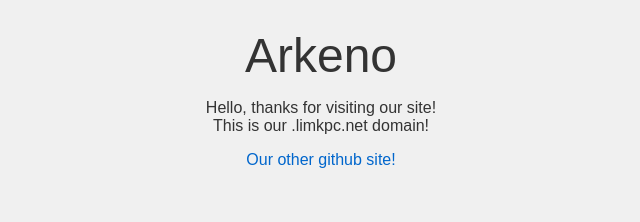
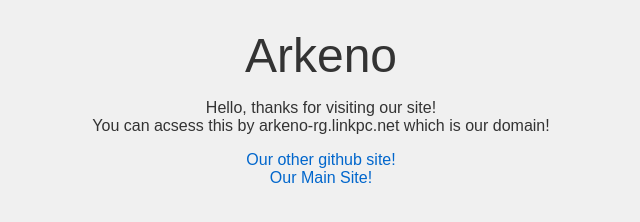
Before and after one commit to Arkeno-Org/arkeno-org.github.io, a plain HTML site: page index.html in a window 1280 px wide. Shown: the whole page, without its empty margins (319-959 px from the left). Drawn offline with Linux system fonts and the light colour scheme.

Commit message:
Update index.html

```diff
--- a/index.html
+++ b/index.html
@@ -15,8 +15,10 @@
 </head>
 <body>
     <center><font size="7">Arkeno</font></center>
-    <p>Hello, thanks for visiting our site! <br> This is our .limkpc.net domain!</p>
+    <p>Hello, thanks for visiting our site! <br> You can acsess this by arkeno-rg.linkpc.net which is our domain!</p>
 
  <a href="https://arkeno-org.github.io/Arkeno-org/"> Our other github site! </a>
+    <br>
+ <a href="sites.google.com/view/Arkeno-org">Our Main Site!</a>
 </body>
 </html>
```
